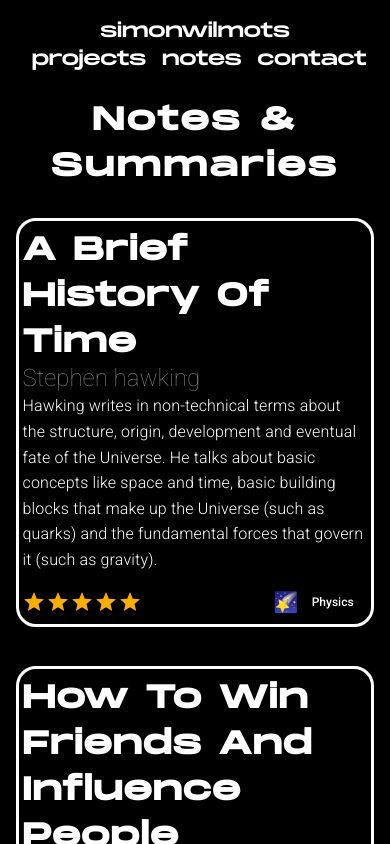
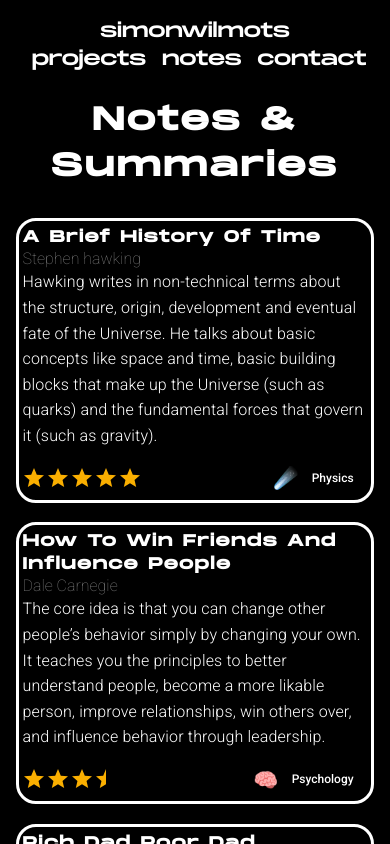
Before and after one commit to Wilmox/portfolio, a Next.js app: page /notes in a window 390 px wide. Shown: the top 844 px of the page. Built offline with nearby package versions, Linux system fonts and the light colour scheme.

Commit message:
Can now add multiple chip labels

```diff
--- a/_content/a-brief-history-of-time.md
+++ b/_content/a-brief-history-of-time.md
@@ -7,6 +7,9 @@ readTime: '45 minutes'
 rating: 5
 amazonLink: 'https://www.amazon.com/Brief-History-Time-Stephen-Hawking/dp/0553380168'
 slug: 'a-brief-hisory-of-time'
+labelText: ['Physics']
+labelColors: ['#4361ee']
+labelIcons: ['☄️']
 ---
 
 ## Chapter 1: Our Picture of the Universe
--- a/_content/how-to-win-friends-and-influence-people.md
+++ b/_content/how-to-win-friends-and-influence-people.md
@@ -2,11 +2,14 @@
 title: 'How To Win Friends And Influence People'
 author: 'Dale Carnegie'
 date: "Aug 11, 2021"
-abstract: "Needs abstract"
+abstract: "The core idea is that you can change other people’s behavior simply by changing your own. It teaches you the principles to better understand people, become a more likable person, improve relationships, win others over, and influence behavior through leadership."
 readTime: '10 minutes'
 rating: 3.5
 amazonLink: 'https://www.amazon.com/How-win-Friends-Influence-People/dp/8189297813/ref=pd_lpo_2?pd_rd_i=8189297813&psc=1'
 slug: 'how-to-win-friends-and-influence-people'
+labelText: ['Psychology', 'Entrepeneurship']
+labelColors: ['#e2819d', "#e74c3c"]
+labelIcons: ['🧠', '🚀']
 ---
 
 ## Fundamental Techniques in Handling People
--- a/_content/rich-dad-poor-dad.md
+++ b/_content/rich-dad-poor-dad.md
@@ -7,6 +7,9 @@ readTime: '20 minutes'
 rating: 5
 amazonLink: 'https://www.amazon.com/Rich-Dad-Poor-Teach-Middle/dp/1612680194'
 slug: 'rich-dad-poor-dad'
+labelText: ['Finance', 'Entrepeneurship']
+labelColors: ['#118C4F', "#e74c3c"]
+labelIcons: ['💸', '🚀']
 ---
 
 ## Introduction
--- a/_content/the-magic-of-thinking-big.md
+++ b/_content/the-magic-of-thinking-big.md
@@ -2,11 +2,14 @@
 title: 'The Magic of Thinking Big'
 author: 'David J. Schwartz'
 date: "Aug 11, 2021"
-abstract: "Needs abstract"
+abstract: "Dr. Schwartz presents a carefully designed program for getting the most out of your job, your marriage and family life, and your community. He proves that you don't need to be an intellectual or have innate talent to attain great success and satisfaction, but you do need to learn and understand the habit of thinking and behaving in ways that will get you there."
 readTime: "10 minutes"
 rating: 4
 amazonLink: 'https://www.amazon.com/Magic-Thinking-Big-David-Schwartz/dp/1897384424/ref=sr_1_2?crid=1ZVJ7H97IXAK7'
 slug: 'the-magic-of-thinking-big'
+labelText: ['Psychology', 'Entrepeneurship']
+labelColors: ['#e2819d', "#e74c3c"]
+labelIcons: ['🧠', '🚀']
 ---
 ## Believe you can succeed and you will
 
--- a/pages/notes/index.js
+++ b/pages/notes/index.js
@@ -41,7 +41,7 @@ export default function Notes({ notes }) {
                   </p>
                   <div className={noteStyle.aboutNote}>
                     <Rating className={noteStyle.rating} name="half-rating-read" defaultValue={note.rating} precision={0.5} readOnly />
-                    <Chip className={noteStyle.noteChip} bgColor="#4361ee" text={"Physics"} icon={"\u{1F320}"} />
+                    <Chip className={noteStyle.noteChip} bgColor={note.labelColors[0]} text={note.labelText[0]} icon={note.labelIcons[0]} />
                   </div>
                 </a>
               </Link>
--- a/styles/Home.module.css
+++ b/styles/Home.module.css
@@ -97,7 +97,7 @@ ul.breadcrumb li a:hover {
 }
 
 .contactSection {
-  max-width: 800px;
+  max-width: 850px;
   margin: auto;
 }
 
--- a/styles/Notes.module.css
+++ b/styles/Notes.module.css
@@ -47,7 +47,6 @@
   letter-spacing: 0.01rem;
   margin: .2vw 0;
 }
-
 .aboutNote {
   margin-top: 16px;
   width: 100%;
@@ -61,9 +60,31 @@
 @media screen and (max-width: 800px) {
   .notes {
     grid-column-gap: 1vw;
-    grid-row-gap: 10vw;
+    grid-row-gap: 5vw;
     grid-template-areas: "a" "a" "a";
     grid-template-columns: 1fr;
     grid-template-rows: auto;
+    margin: 5vw auto;
   }
 }
+
+@media screen and (max-width: 625px) {
+
+  .noteCard h2 {
+    font-size: 1.5rem !important;
+  }
+}
+
+@media screen and (max-width: 505px) {
+  .noteCard {
+    width: 100%;
+  }
+
+  .noteCard h2 {
+    font-size: 1rem !important;
+  }
+
+  .noteCard h3 {
+    font-size: 1rem;
+  }
+}
```
Also changed, not shown: pages/note/[slug].js (+11 -4 lines), styles/Slug.module.css (+13 -0 lines).
